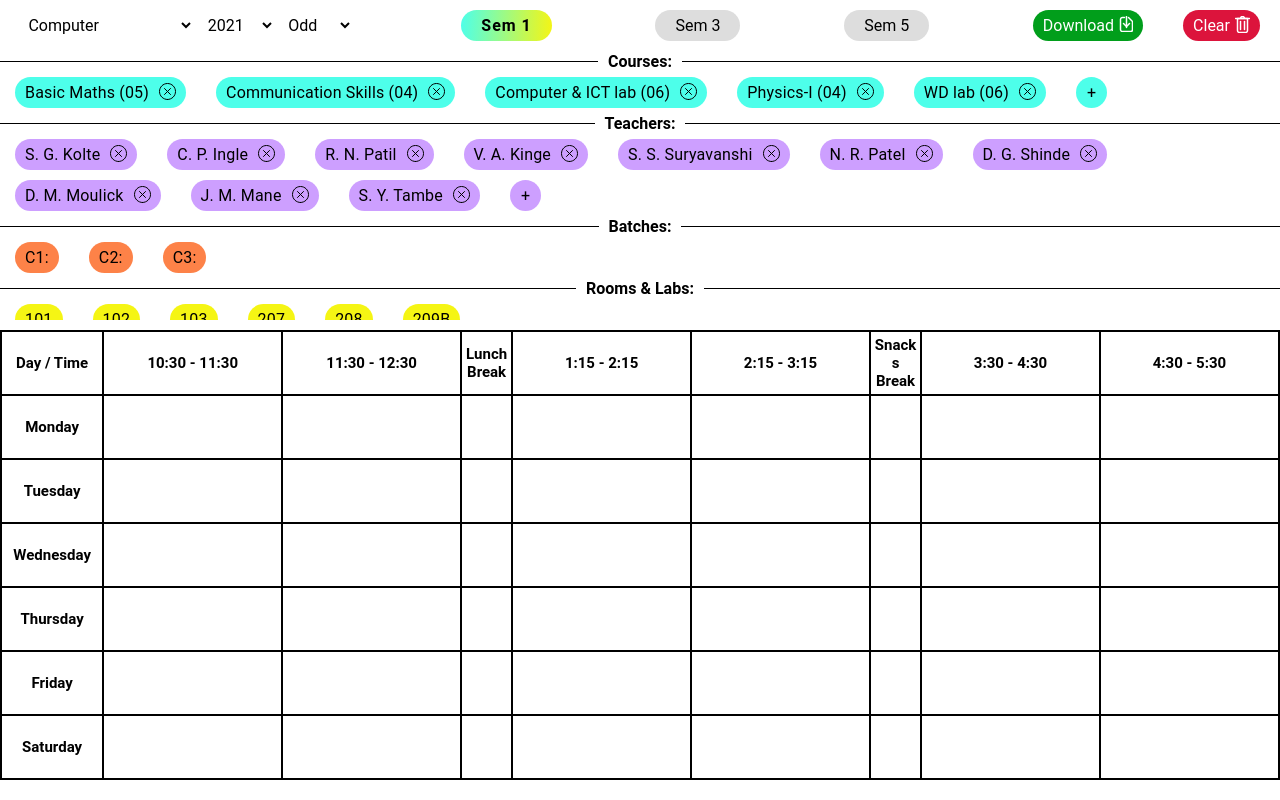
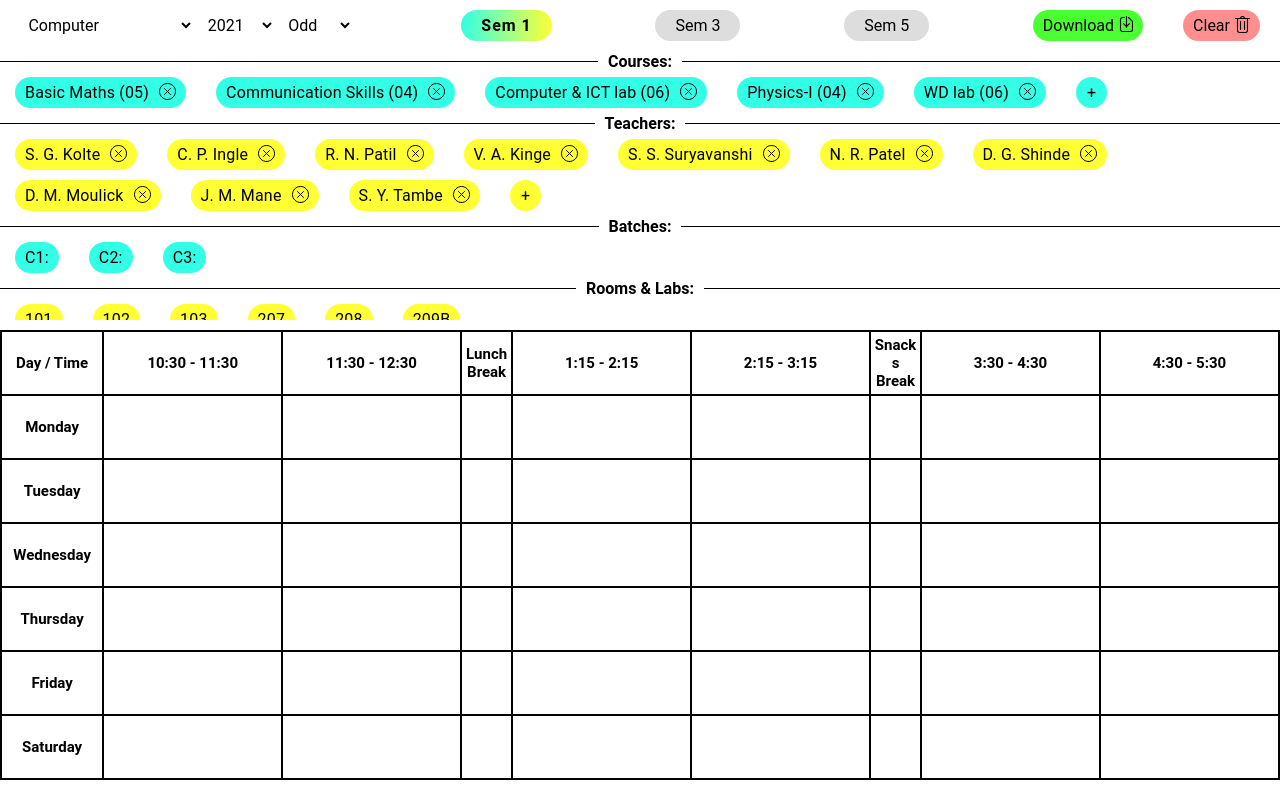
Before and after one commit to Nishith-Savla/TimeTable-Maker-Website, a React (Create React App) app: page / in a window 1280 px wide. Built offline with nearby package versions, Linux system fonts and the light colour scheme; a web font is replaced by a local one.

Commit message:
:lipstick: Change the colors of website & scrollbar

```diff
--- a/src/styles/root.scss
+++ b/src/styles/root.scss
@@ -1,8 +1,7 @@
 // Color Variables
-$color1: #4dffea;
-$color2: #cd9fff;
-$color3: #fd8248;
-$color4: #f5f514;
+$color1: hsl(173, 100%, 60%);
+$color2: hsl(60, 100%, 60%);
+$color3: hsl(113, 100%, 60%);
 $grey: #ddd;
 
 %black-border {
@@ -15,7 +14,7 @@ $grey: #ddd;
 }
 
 %selected {
-  background: linear-gradient(93deg, $color1 0%, $color4 100%);
+  background: linear-gradient(93deg, $color1 0%, $color2 100%);
   font-weight: bold;
   letter-spacing: 1px;
   transition: all 0.5s ease;
@@ -27,15 +26,20 @@ $grey: #ddd;
   align-items: center;
 }
 
-%header-svg-white {
+%header-svg {
   svg {
     margin-left: 5px;
 
     path {
-      stroke: white;
-      stroke-width: 1.5px;
+      stroke-width: 1.1px;
     }
   }
+}
+
+%hyphens-with-prefix {
+  -webkit-hyphens: auto;
+  -ms-hyphens: auto;
+  hyphens: auto;
 }
 
 body,
@@ -50,8 +54,6 @@ html {
 }
 
 body {
-  // width: 100%;
-
   @media (max-width: 767px) {
     min-width: 800px;
     max-width: 1000px;
@@ -61,6 +63,20 @@ body {
 .app-header {
   height: 40vh;
   overflow: auto;
+
+  &::-webkit-scrollbar {
+    width: 10px;
+  }
+
+  &::-webkit-scrollbar-track {
+    box-shadow: -1px -1px 5px #999;
+    background: #f5f5f5;
+  }
+
+  &::-webkit-scrollbar-thumb {
+    background: linear-gradient(180deg, $color1 0%, $color2 100%);
+    border-radius: 50px;
+  }
 }
 
 .app-body {
@@ -113,18 +129,18 @@ button {
   }
 
   .download {
-    background-color: #019e1b;
-    color: white;
+    background-color: $color3;
+    // color: white;
 
-    @extend %header-svg-white;
+    @extend %header-svg;
   }
 
   .clear {
     margin-left: 40px;
-    background-color: crimson;
-    color: white;
+    background-color: hsl(0, 100%, 78%);
+    // color: white;
 
-    @extend %header-svg-white;
+    @extend %header-svg;
   }
 }
 
@@ -179,12 +195,12 @@ button {
 }
 
 .batch {
-  background: $color3;
+  background: $color1;
   padding-right: 10px !important;
 }
 
 .room {
-  background: $color4;
+  background: $color2;
   padding-right: 10px !important;
 }
 
@@ -208,21 +224,21 @@ button {
     min-height: 8vh;
   }
 
-  th {
+  th,
+  td {
     @extend %black-border;
     @extend %grid-align-center;
+    @extend %hyphens-with-prefix;
+  }
+
+  th {
     word-break: break-word;
-    hyphens: auto;
     font-size: 15px;
     font-weight: bold;
   }
 
   td {
-    @extend %black-border;
-    @extend %grid-align-center;
-    text-align: center;
     font-size: 14px;
-    hyphens: auto;
     white-space: pre-wrap;
   }
 }
--- a/src/utils.js
+++ b/src/utils.js
@@ -3,7 +3,6 @@ const NBSP = "\xa0";
 
 const getShortFormOfName = name => {
   const splitNames = name.split(". ");
-  console.log(splitNames[0] + splitNames[1] + splitNames[2][0]);
   return splitNames[0] + splitNames[1] + splitNames[2][0];
 };
 
```
